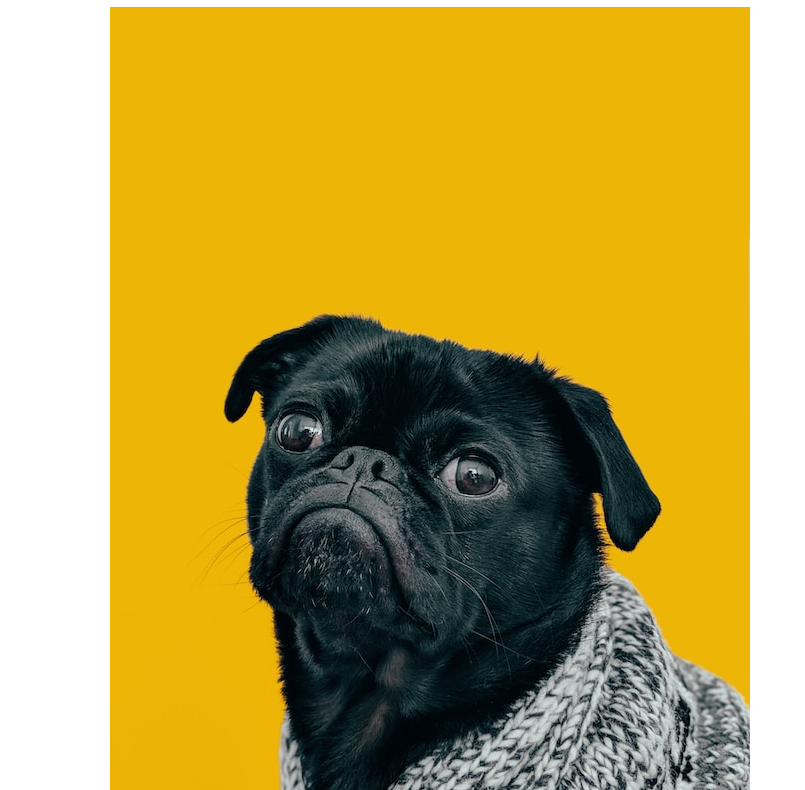
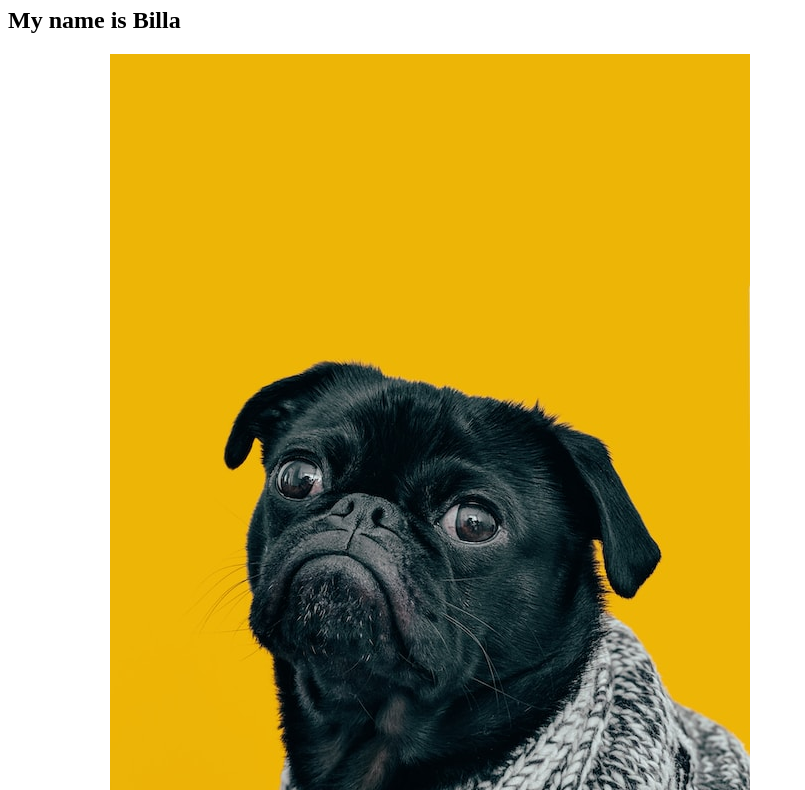
Before and after one commit to Ishad17/theodinproject, a plain HTML site: page odin-links-and-images/index.html in a window 1280 px wide. Shown: the part 73-863 px from the top of the page, without its empty margins (0-805 px from the left). Drawn offline with Linux system fonts and the light colour scheme.

Commit message:
New line added a new header in line 9. It'll read my name is billa in the output

```diff
--- a/odin-links-and-images/index.html
+++ b/odin-links-and-images/index.html
@@ -6,6 +6,7 @@
     </head>
     <body>
         <h1>Homepage</h1>
+        <h2>My name is Billa</h2>
         <a href="https://www.theodinproject.com/about" target="_blank" rel="noopener noreferrer"">click me</a>
 
         <a href="./pages/about.html">About</a>
```
